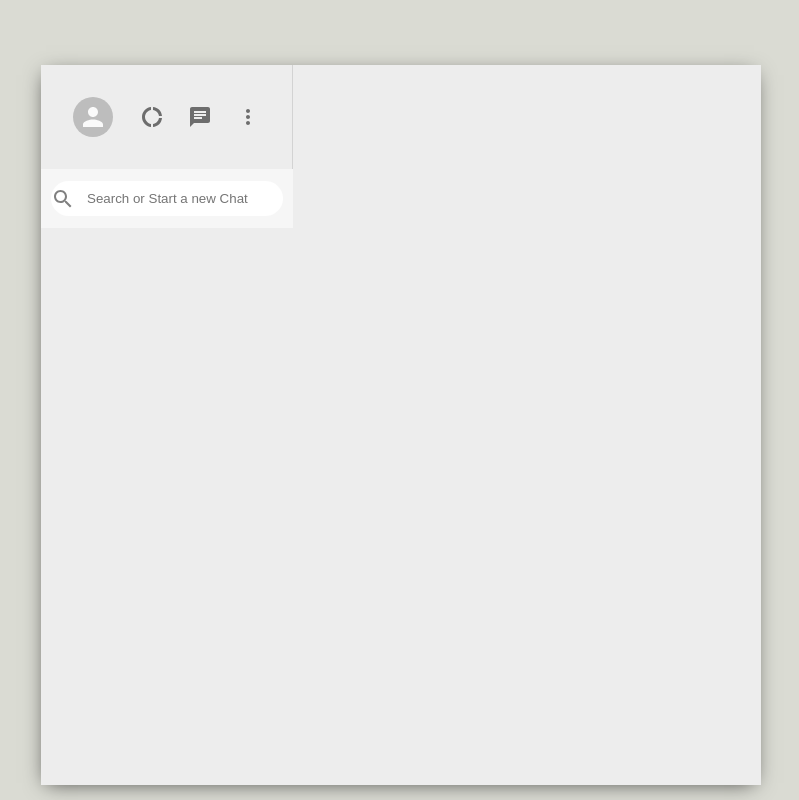
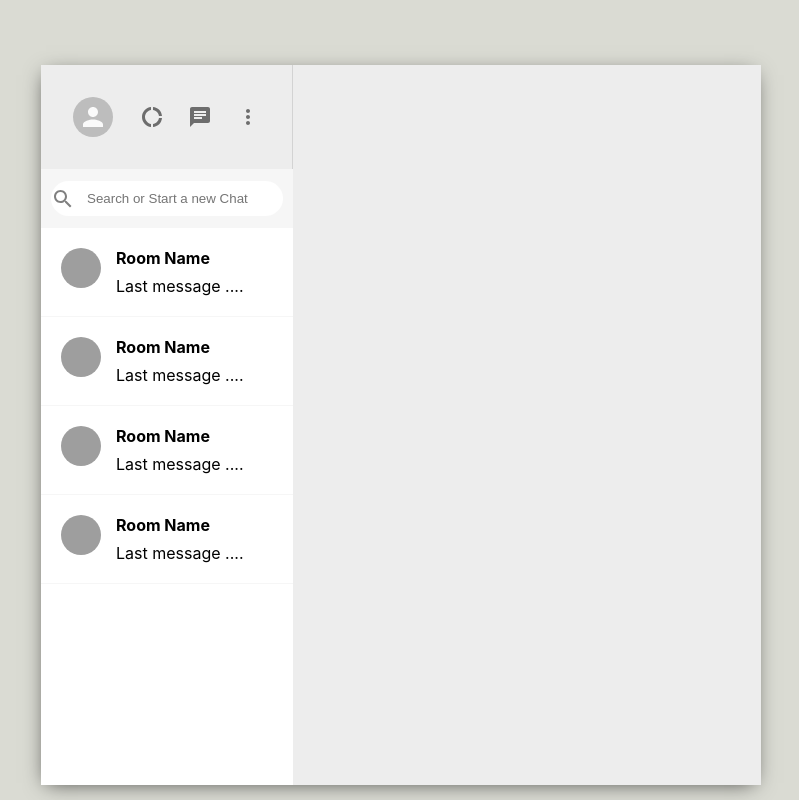
Before and after one commit to dijiflex/whatsapp-clone, a React (Create React App) app: page / in a window 1280 px wide. Shown: the whole page, without its empty margins (239-1038 px from the left). Built offline with nearby package versions, Linux system fonts and the light colour scheme; grey boxes are pictures that could not be loaded.

Commit message:
create sidebarChat component

```diff
--- a/src/Sidebar.css
+++ b/src/Sidebar.css
@@ -44,3 +44,8 @@
     border: none;
     margin-left: 10px;
 }
+.sidebar__chats {
+    flex: 1;
+    background-color: white;
+    overflow: scroll;
+}
--- a/src/Sidebar.js
+++ b/src/Sidebar.js
@@ -1,4 +1,5 @@
 import React from 'react'
+import SidebarChat from './SidebarChat'
 import {Avatar, IconButton}  from "@material-ui/core";
 import './Sidebar.css'
 
@@ -36,7 +37,10 @@
 
             </div>
             <div className='sidebar__chats'>
-
+                <SidebarChat/>
+                <SidebarChat/>
+                <SidebarChat/>
+                <SidebarChat/>
             </div>
         </div>
     )
--- /dev/null
+++ b/src/SidebarChat.js
@@ -0,0 +1,24 @@
+import React, { useEffect, useState } from 'react'
+import './sidebarChat.css'
+import { Avatar } from '@material-ui/core'
+
+function SidebarChat() {
+    const [seed, setSeed] = useState('')
+    useEffect(() => {
+       setSeed(Math.floor(Math.random()*5000))
+
+    }, [])
+
+    return (
+        <div className='sidebarChat'>
+            <Avatar src={`https://avatars.dicebear.com/api/human/${seed}.svg`} />
+            <div className='sidebarChat__info'>
+                <h2>Room Name</h2>
+                <p>Last message .... </p>
+
+            </div>
+        </div>
+    )
+}
+
+export default SidebarChat
--- /dev/null
+++ b/src/sidebarChat.css
@@ -0,0 +1,19 @@
+
+
+
+.sidebarChat{
+    display: flex;
+    padding: 20px;
+    border-bottom: 1px solid #f6f6f6;
+    cursor: pointer;
+}
+.sidebarChat:hover {
+    background-color: #ebebeb;
+}
+.sidebarChat__info > h2 {
+    font-size: 16px;
+    margin-bottom: 8px;
+}
+.sidebarChat__info{
+margin-left: 15px;
+}
```
